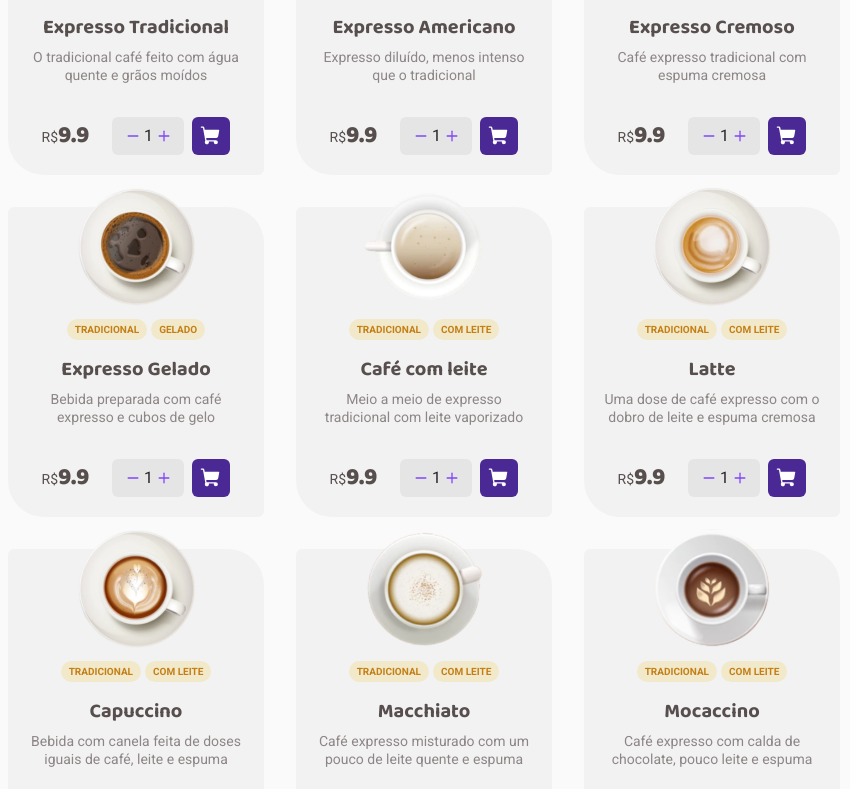
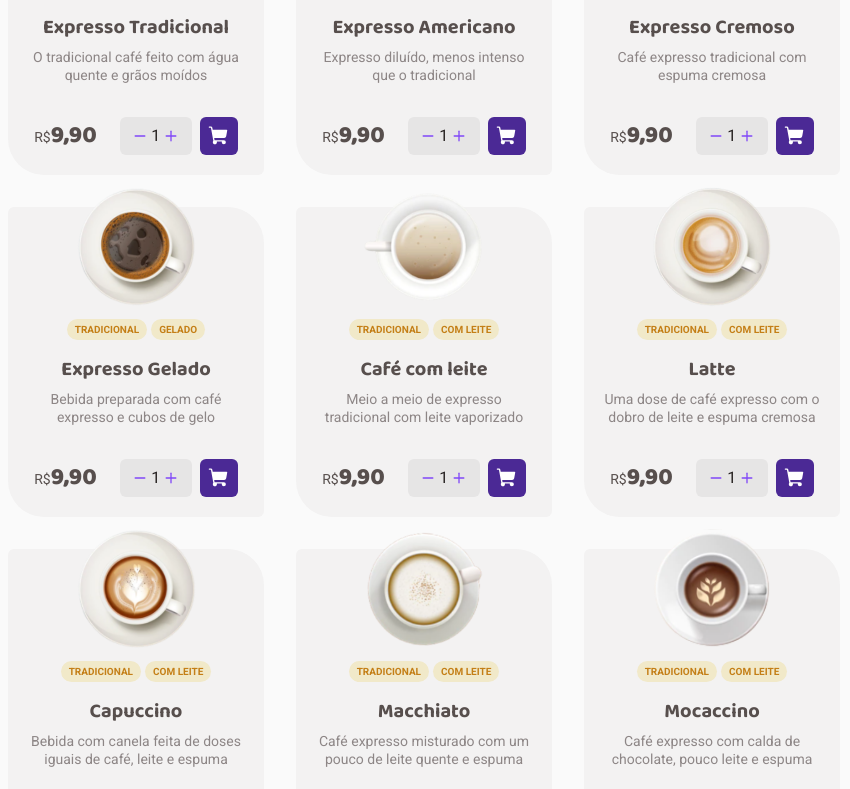
Before and after one commit to eoSalinas/coffee-delivery, a React (Vite) app: page / in a window 1280 px wide. Shown: the part 911-1700 px from the top of the page, without its empty margins (152-1002 px from the left). Built offline with nearby package versions, Linux system fonts and the light colour scheme.

Commit message:
ProductCard - Fix Currency

```diff
--- a/src/pages/home/components/ProductCard/index.tsx
+++ b/src/pages/home/components/ProductCard/index.tsx
@@ -1,5 +1,6 @@
 import { useContext, useState } from 'react'
 import { CartButton } from '../../../../styles/buttons'
+import { CoffeesContext } from '../CoffeeMenu'
 import { Minus, Plus, ShoppingCart } from 'phosphor-react'
 
 import {
@@ -8,7 +9,12 @@ import {
   ProductCardContainer,
   ProductTag,
 } from './style'
-import { CoffeesContext } from '../CoffeeMenu'
+
+const IntlCurrency = Intl.NumberFormat('pt-BR', {
+  // style: 'currency',
+  currency: 'BRL',
+  minimumFractionDigits: 2,
+})
 
 export function ProductCard() {
   const [coffeeAmount, setCoffeeAmount] = useState(1)
@@ -43,7 +49,7 @@ export function ProductCard() {
       <PriceAndControl>
         <label>
           R$
-          <span>{price}</span>
+          <span>{IntlCurrency.format(price)}</span>
         </label>
         <ItemCounterControl>
           <Minus size={14} weight="bold" onClick={handleRemoveOne} />
```
